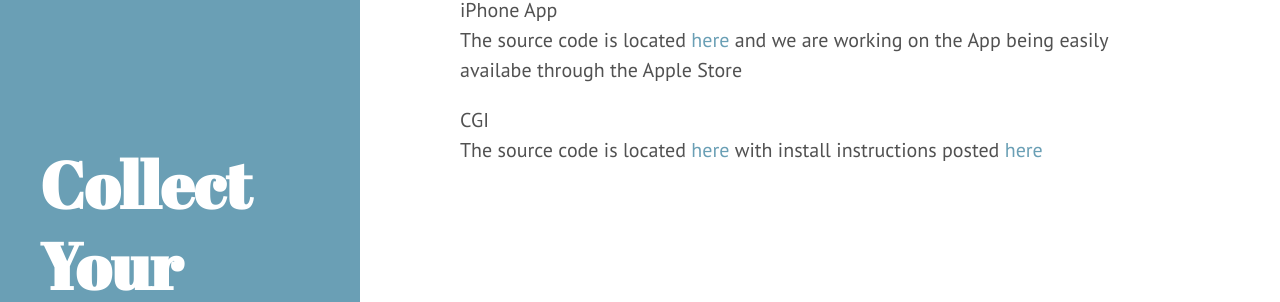
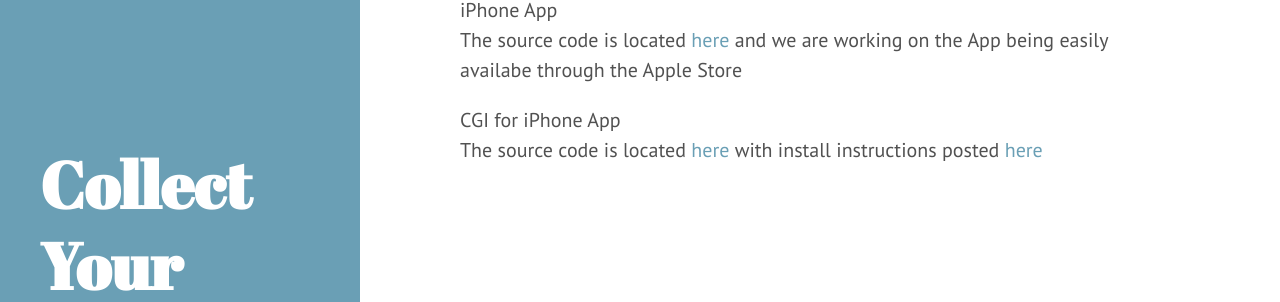
Before and after one commit to collectyourdata/collectyourdata.github.io, a Jekyll site: the page built from downloads.md, in a window 1280 px wide. Shown: the part 145-447 px from the top of the page. Built offline with Jekyll 4.4.1, drawn with Linux system fonts in a browser that asks for light colours.

Commit message:
Update downloads.md

```diff
--- a/downloads.md
+++ b/downloads.md
@@ -7,6 +7,6 @@ title: Downloads
 The source code is located <a href="https://github.com/collectyourdata/CYD-iPhone-App">here</a> and we are working on the App being easily availabe through the Apple Store
 </p>
 
-<p>CGI<br>
+<p>CGI for iPhone App<br>
 The source code is located <a href="https://github.com/collectyourdata/CYD-iPhone-CGI">here</a> with install instructions posted <a href="http://www.collectyourdata.com/howto/2016/06/08/first-howto/">here</a>
 </p>
```
